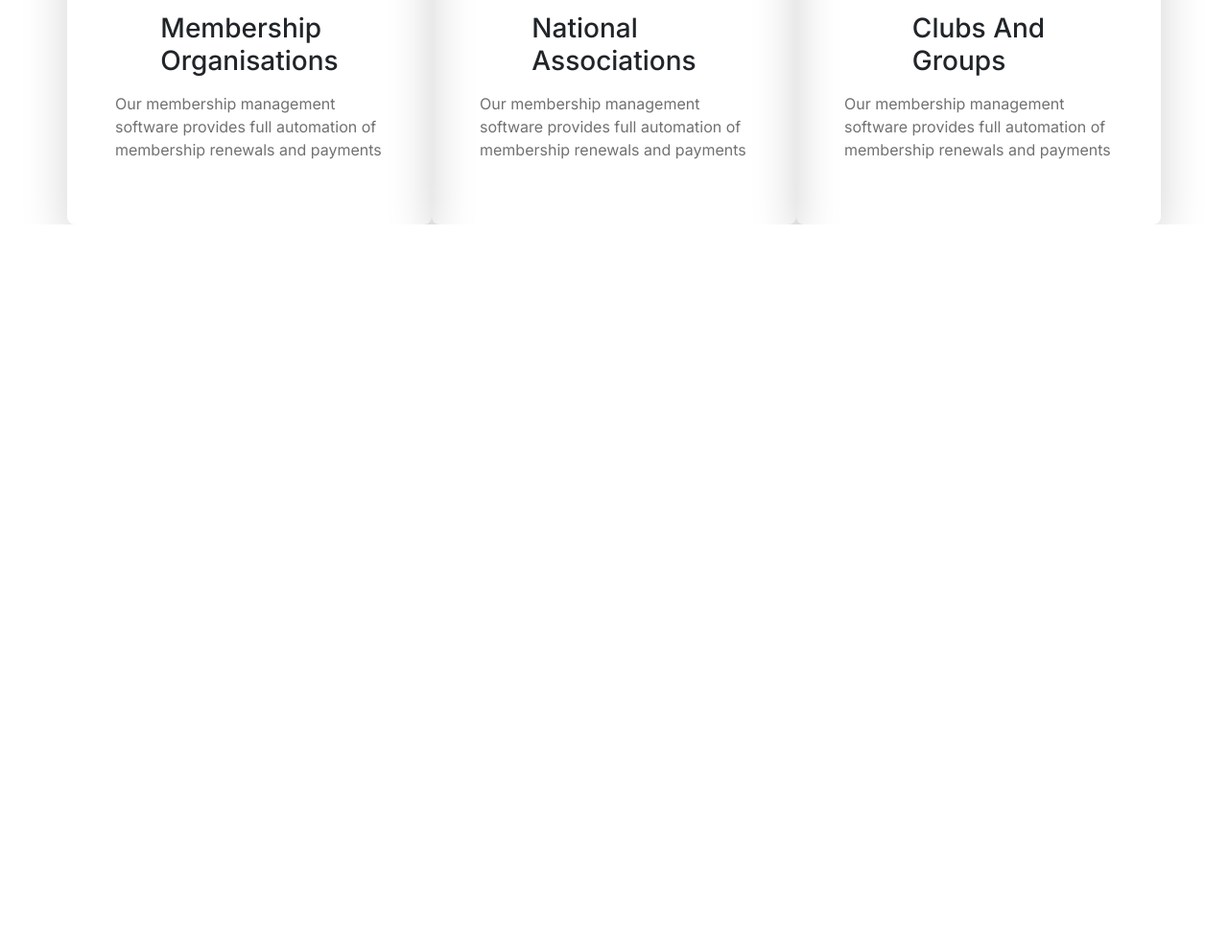
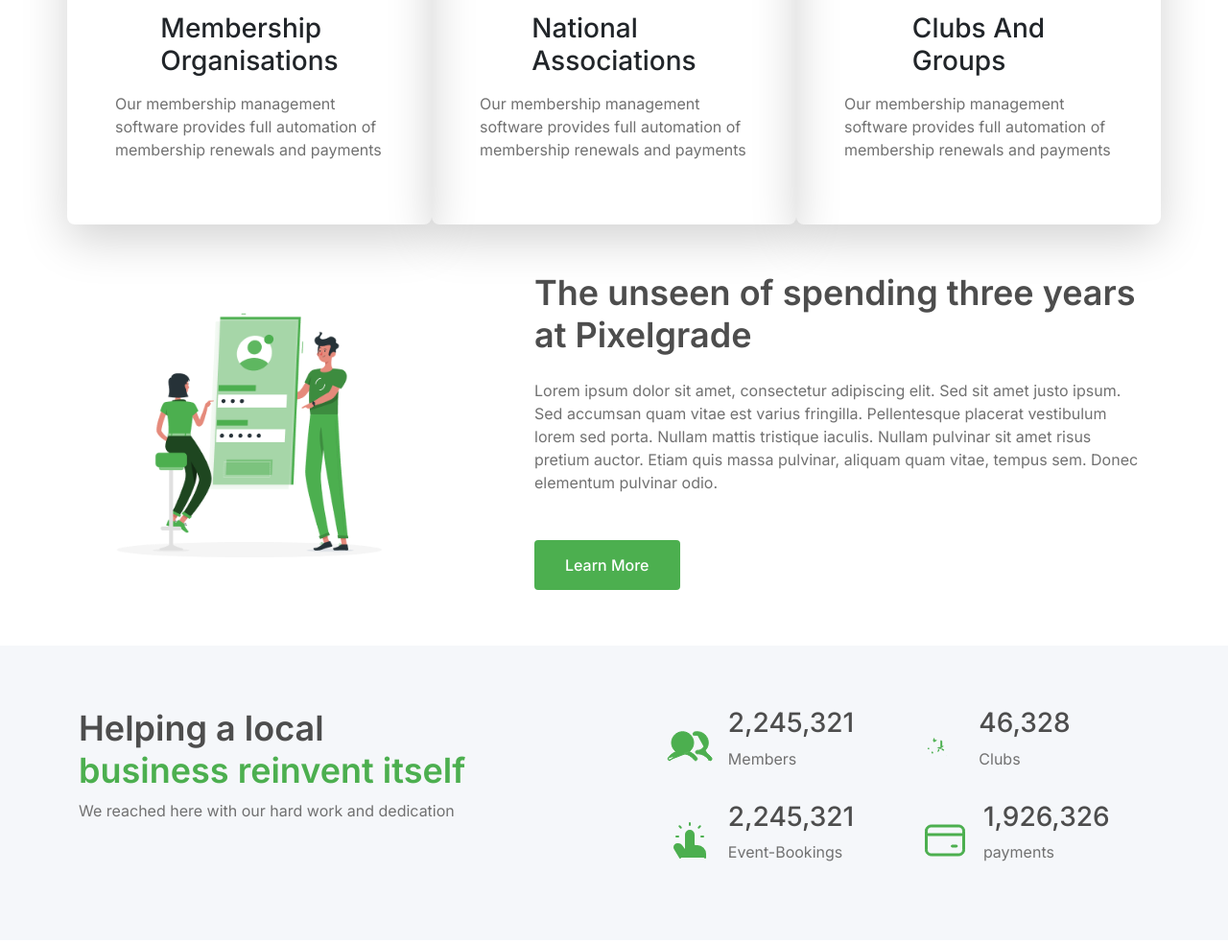
Before and after one commit to Iftekhar-Anamul/nexcent, a plain HTML site: page index.html in a window 1280 px wide. Shown: the part 1106-2089 px from the top of the page at 96% size. Before the commit the page ends 1340 px from the top, so only its background shows below. Drawn offline with nearby package versions, Linux system fonts and the light colour scheme.

Commit message:
achievement section added with responsive but i have a doubt

```diff
--- a/css/media.css
+++ b/css/media.css
@@ -8,6 +8,9 @@
     font-size: 3rem;
     line-height: 60px;
   }
+  .unseen-img img {
+    width: 70%;
+  }
 }
 
 /* Small devices (landscape phones, less than 768px) */
@@ -15,6 +18,9 @@
   .hero-content h1 {
     font-size: 3rem;
     line-height: 60px;
+  }
+  .unseen-img img {
+    width: 70%;
   }
 }
 
--- a/css/style.css
+++ b/css/style.css
@@ -8,6 +8,9 @@
   --heading-color: #4d4d4d;
   --para-color: #717171;
   --white: #fff;
+}
+* {
+  box-sizing: border-box;
 }
 body {
   font-family: "Inter", serif;
@@ -161,3 +164,41 @@ h2 {
   align-items: center;
   justify-content: center;
 }
+/* unseen content styles */
+
+#unseen-section {
+  margin-top: 40px;
+}
+
+/* .unseen-content {
+  padding-left: 50px;
+} */
+
+.unseen-img img {
+  width: 100%;
+}
+.unseen-content > p {
+  padding: 16px 0 32px 0;
+}
+
+/* achievement section styles  */
+#achievement {
+  margin-top: 50px;
+  background-color: var(--bg-color-one);
+  padding: 64px 0;
+}
+span {
+  color: var(--primary-color);
+  /* padding-bottom: 8px; */
+}
+
+.achievement-details div {
+  justify-content: center;
+}
+.achievement-details h3 {
+  color: var(--heading-color);
+}
+
+footer {
+  margin-top: 300px;
+}
--- a/index.html
+++ b/index.html
@@ -242,6 +242,113 @@
         </div>
       </section>
       <!-- community sectin e -->
+      <!-- unseen-spending package s-->
+      <section id="unseen-section">
+        <div class="container">
+          <div
+            class="unseen row gap-sm-1 gap-5 align-items-center justify-content-between"
+          >
+            <div class="unseen-img col-sm-12 col-lg-4">
+              <img src="assets/images/unseen-img.png" alt="unseen-package" />
+            </div>
+            <div class="unseen-content col-sm-12 col-lg-7">
+              <h2>The unseen of spending three years at Pixelgrade</h2>
+              <p>
+                Lorem ipsum dolor sit amet, consectetur adipiscing elit. Sed sit
+                amet justo ipsum. Sed accumsan quam vitae est varius fringilla.
+                Pellentesque placerat vestibulum lorem sed porta. Nullam mattis
+                tristique iaculis. Nullam pulvinar sit amet risus pretium
+                auctor. Etiam quis massa pulvinar, aliquam quam vitae, tempus
+                sem. Donec elementum pulvinar odio.
+              </p>
+              <div class="btn primary-button">Learn More</div>
+            </div>
+          </div>
+        </div>
+      </section>
+      <!-- unseen spending package e -->
+      <!-- achievement secton s -->
+      <section id="achievement">
+        <div class="container">
+          <!-- achievement section  -->
+          <div class="achievement-section row gap-3 gap-lg-3">
+            <!-- heading s  -->
+            <div class="achievement-heading col-12 col-md-6 col-lg-6 gap-lg-0">
+              <h2 class="text-center text-md-start">
+                Helping a local <br />
+                <span>business reinvent itself</span>
+              </h2>
+              <p class="text-center text-md-start">
+                We reached here with our hard work and dedication
+              </p>
+            </div>
+            <!-- details s -->
+            <div
+              class="achievement-details row col-12 col-md-5 gap-md-3 col-lg-6"
+            >
+              <!-- members -->
+              <div
+                class="members d-flex gap-3 align-items-center col-12 col-lg-6"
+              >
+                <div>
+                  <img
+                    src="assets/images/achievements/members.svg"
+                    alt="members"
+                  />
+                </div>
+                <div class="count">
+                  <h3>2,245,321</h3>
+                  <p>Members</p>
+                </div>
+              </div>
+              <!-- clubs -->
+              <div
+                class="clubs d-flex gap-3 align-items-center col-12 col-lg-4"
+              >
+                <div>
+                  <img src="assets/images/achievements/clubs.svg" alt="clubs" />
+                </div>
+                <div class="count">
+                  <h3>46,328</h3>
+                  <p>Clubs</p>
+                </div>
+              </div>
+              <!-- event-bookings -->
+              <div
+                class="event-bookings d-flex gap-3 align-items-center col-12 col-lg-6"
+              >
+                <div>
+                  <img
+                    src="assets/images/achievements/event-bookings.svg"
+                    alt="event-bookings"
+                  />
+                </div>
+                <div class="count">
+                  <h3>2,245,321</h3>
+                  <p>Event-Bookings</p>
+                </div>
+              </div>
+              <!-- payments -->
+              <div
+                class="payments d-flex gap-3 align-items-center col-12 col-lg-5"
+              >
+                <div>
+                  <img
+                    src="assets/images/achievements/payments.svg"
+                    alt="payments"
+                  />
+                </div>
+                <div class="count">
+                  <h3>1,926,326</h3>
+                  <p>payments</p>
+                </div>
+              </div>
+              <!-- payments ends here -->
+            </div>
+          </div>
+        </div>
+      </section>
+      <!-- achievement section e -->
     </main>
     <!-- main ends -->
     <!-- footer start -->
```
Also changed, not shown: assets/images/achievements/clubs.svg (added), assets/images/achievements/event-bookings.svg (added), assets/images/achievements/members.svg (added), assets/images/achievements/payments.svg (added).
